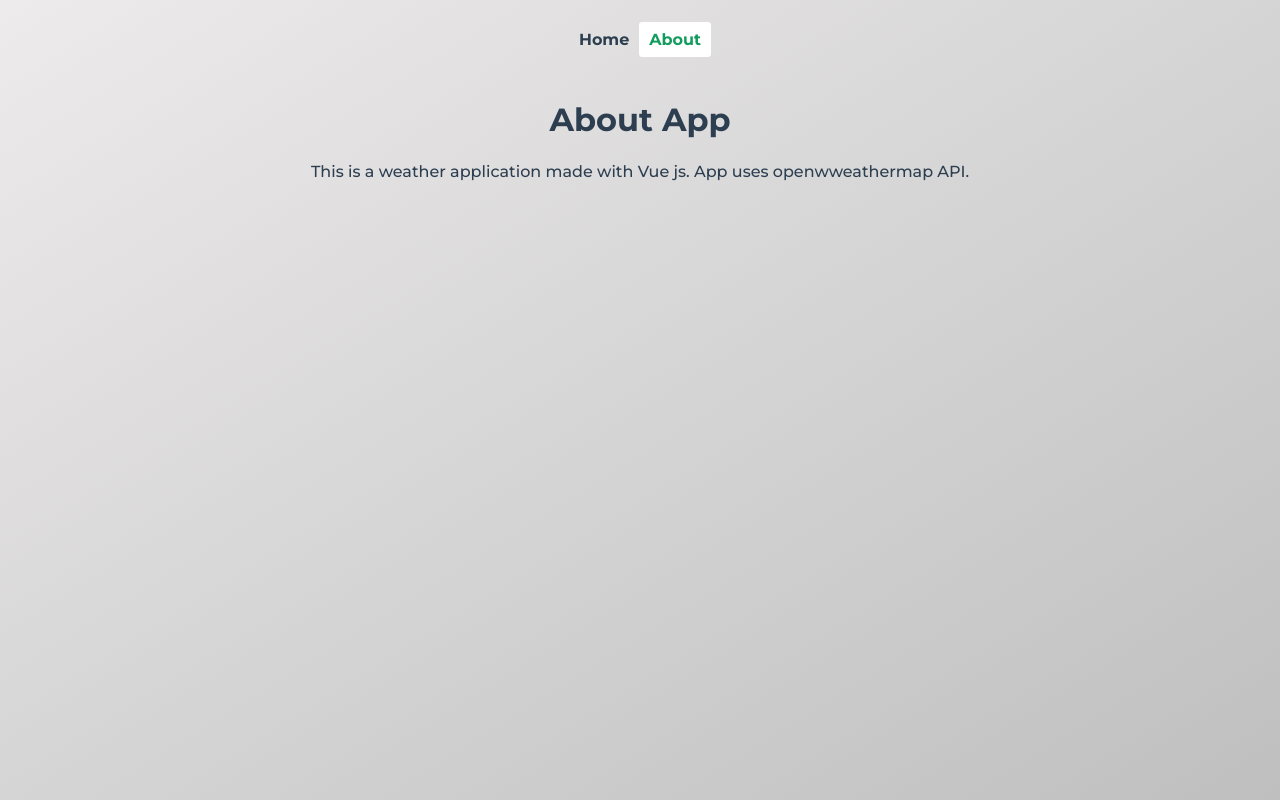
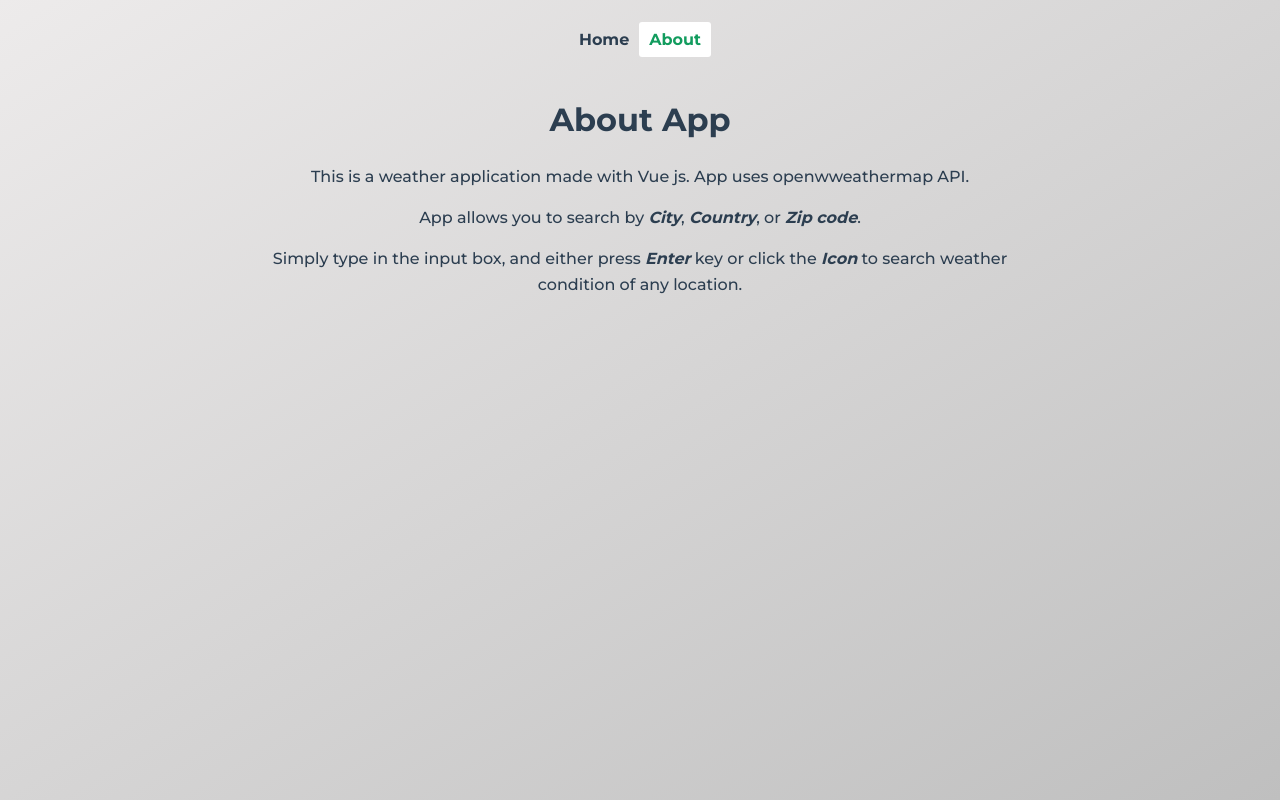
Before and after one commit to OkiemuteGold/vue-weather-app, a Vue app: page /about in a window 1280 px wide. Built offline with nearby package versions, Linux system fonts and the light colour scheme.

Commit message:
added app description to about, added more attributes to elements for accessibility

```diff
--- a/src/views/About.vue
+++ b/src/views/About.vue
@@ -5,6 +5,18 @@
             <p>
                 This is a weather application made with Vue js. App uses
                 openwweathermap API.
+            </p>
+            <p>
+                App allows you to search by <strong><em>City</em></strong
+                >, <strong><em>Country</em></strong
+                >, or <strong><em>Zip code</em></strong
+                >.
+            </p>
+            <p>
+                Simply type in the input box, and either press
+                <strong><em>Enter</em></strong> key or click the
+                <strong><em>Icon</em></strong> to search weather condition of
+                any location.
             </p>
         </main>
     </div>
@@ -21,9 +33,10 @@ main {
     padding: 100px 20px;
 }
 h1 {
-    margin-bottom: 20px;
+    margin-bottom: 25px;
 }
 main p {
     line-height: 26px;
+    margin-bottom: 15px;
 }
 </style>
--- a/src/views/Home.vue
+++ b/src/views/Home.vue
@@ -8,26 +8,32 @@
                         type="text"
                         class="search-bar"
                         placeholder="Enter country or city..."
+                        aria-labelledby="city country or zip input"
                         v-model="query"
                         @keypress.enter="fetchWeather"
                     />
                     <i
                         class="fas fa-search-location"
                         title="search weather"
-                        aria-labelledby="search weather icon"
+                        aria-labelledby="search icon"
+                        role="search weather"
                         @click.prevent="fetchWeather"
                         v-show="query !== ''"
                     ></i>
                 </div>
 
-                <div class="errorMessage"></div>
+                <!-- <div class="errorMessage"></div> -->
 
                 <div class="weather-wrap" v-if="isValid">
                     <div class="location-box">
                         <div class="location">
                             {{ weather.name }}, {{ weather.sys.country }}
                         </div>
-                        <div class="date">{{ dateBuilder() }}</div>
+                        <div class="date">
+                            <time datetime="">
+                                {{ dateBuilder() }}
+                            </time>
+                        </div>
                     </div>
 
                     <div class="weather-box">
@@ -96,8 +102,6 @@ export default {
             } else {
                 this.searchMethod = "q";
             }
-            console.log(this.searchMethod);
-            console.log(city);
             return this.searchMethod;
         },
 
@@ -111,7 +115,7 @@ export default {
                 })
                 // .then(this.setResults);
                 .then((results) => {
-                    console.log(results);
+                    // console.log(results);
                     this.weather = results;
                 })
                 .catch(this.showError);
```
